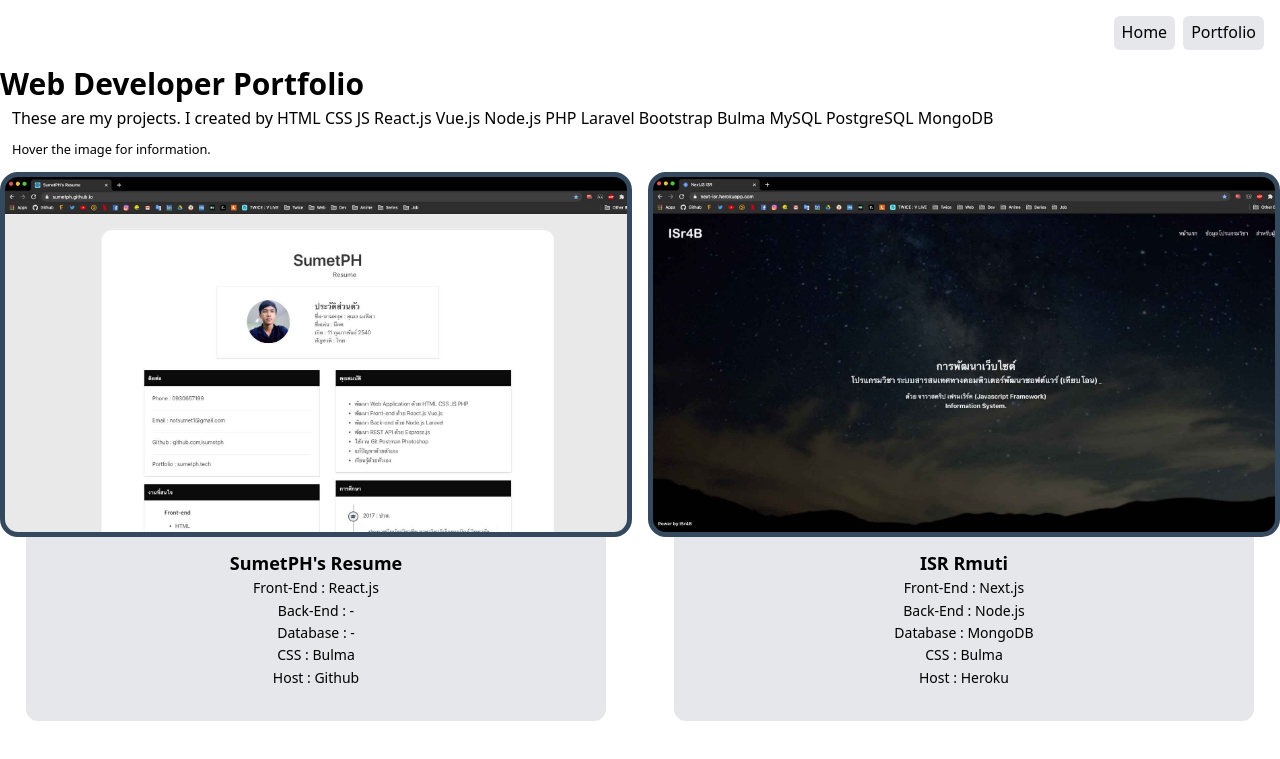
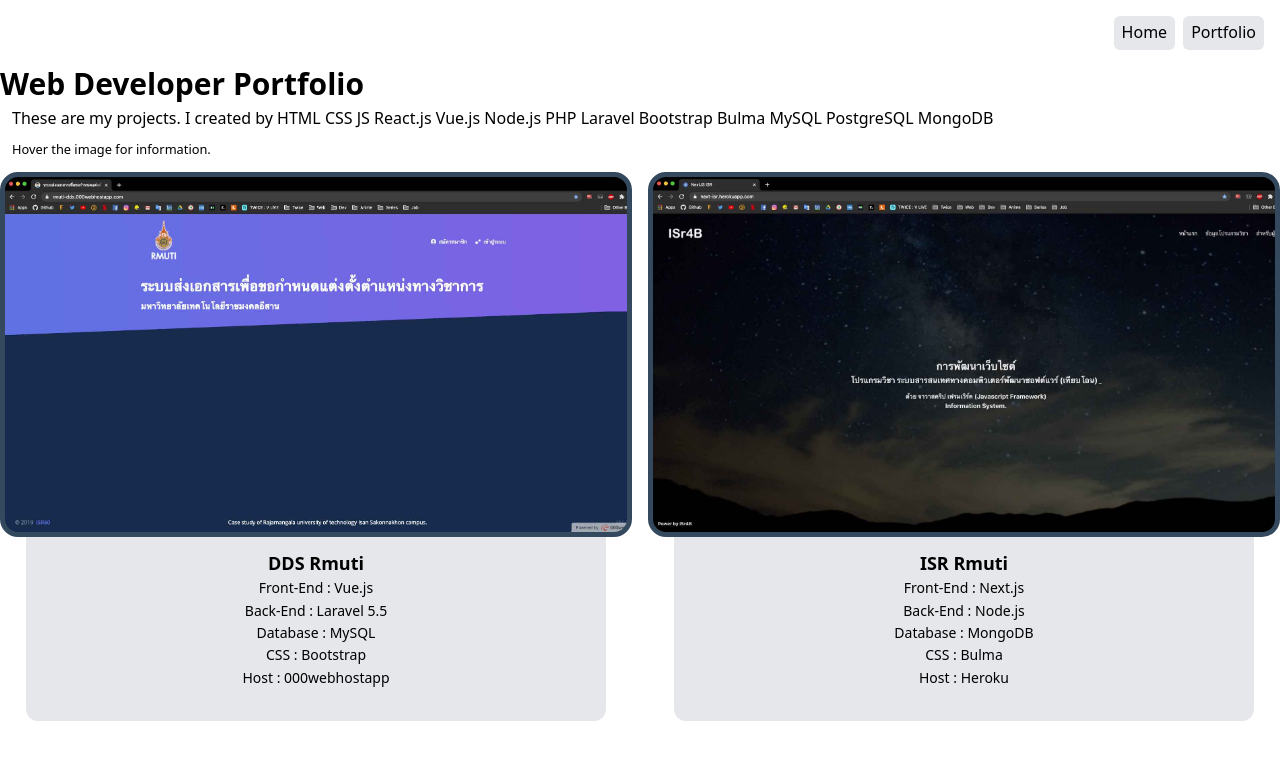
Before and after one commit to SumetPH/react-sumetph, a React (Create React App) app: page /portfolio in a window 1280 px wide. Shown: the top 759 px of the page. Built offline with nearby package versions, Linux system fonts and the light colour scheme.

Commit message:
fix last commit

```diff
--- a/src/views/Portfolio.jsx
+++ b/src/views/Portfolio.jsx
@@ -1,8 +1,8 @@
 import React from "react";
 import Box from "../components/portfolio/Box";
 
-import resume from "../assets/website/resume.jpg";
-// import project from "../assets/website/project.jpg";
+// import resume from "../assets/website/resume.jpg";
+import project from "../assets/website/project.jpg";
 import restaurant from "../assets/website/restaurant.jpg";
 import isr from "../assets/website/isr.jpg";
 import twitter from "../assets/website/twitter.jpg";
@@ -24,7 +24,7 @@ export default function portfolio() {
         Hover the image for information.
       </small>
       <div className="animate__animated animate__fadeInUp grid grid-cols-1 md:grid-cols-2 gap-4">
-        <Box
+        {/* <Box
           img={resume}
           title="SumetPH's Resume"
           frontEnd="React.js"
@@ -34,8 +34,8 @@ export default function portfolio() {
           host="Github"
           repo="https://github.com/SumetPH/react-resume"
           website="https://sumetph.github.io/"
-        />
-        {/* <Box
+        /> */}
+        <Box
           img={project}
           title="DDS Rmuti"
           frontEnd="Vue.js"
@@ -45,7 +45,7 @@ export default function portfolio() {
           host="000webhostapp"
           repo="https://github.com/SumetPH/laravel-graduation-project"
           website="https://rmuti-dds.000webhostapp.com/"
-        /> */}
+        />
         <Box
           img={isr}
           title="ISR Rmuti"
```
